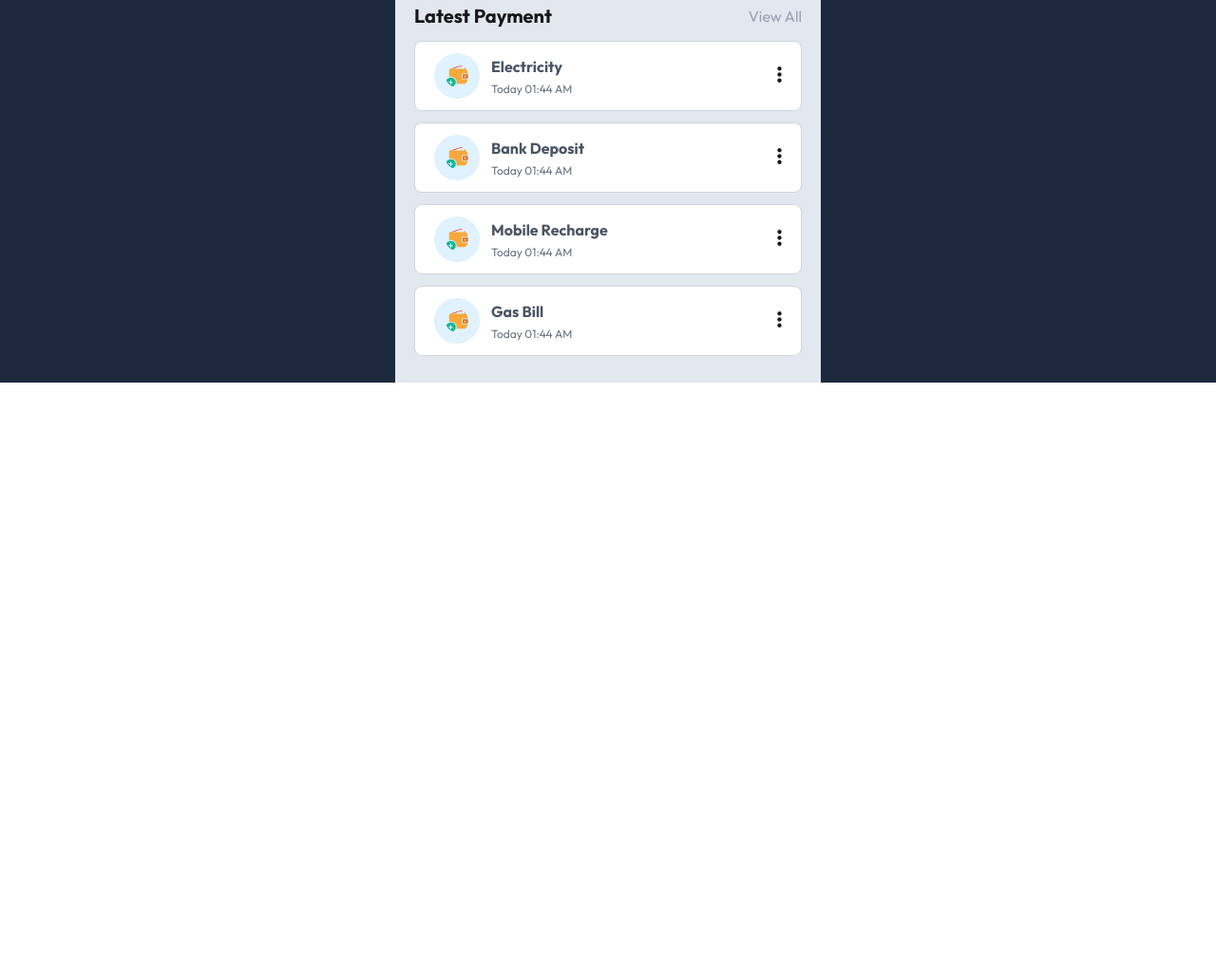
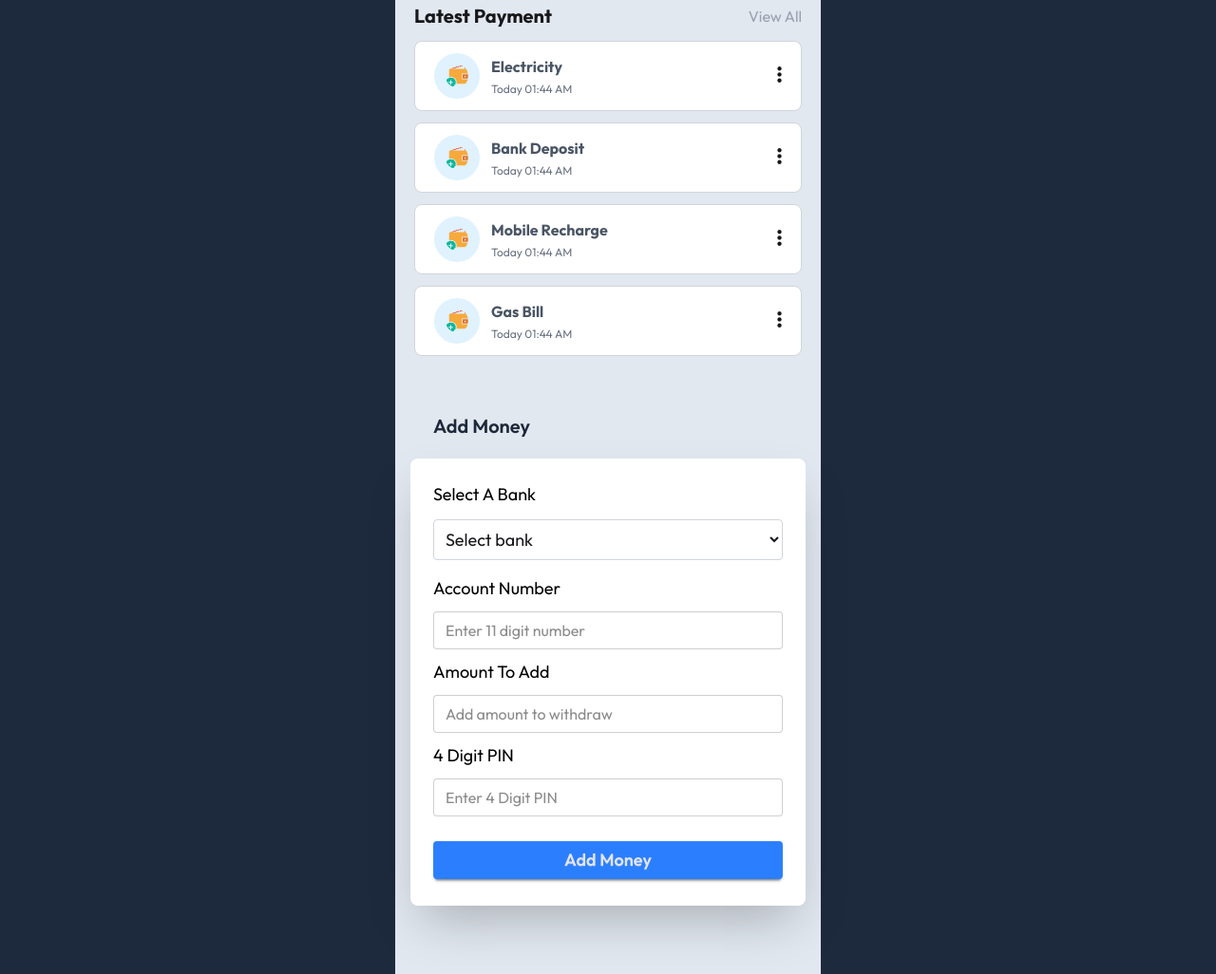
Before and after one commit to hasnaAbdullah/PAYOO-APP, a plain HTML site: page src/home.html in a window 1280 px wide. Shown: the part 466-1492 px from the top of the page at 95% size. Before the commit the page ends 869 px from the top, so only its background shows below. Drawn offline with nearby package versions, Linux system fonts and the light colour scheme.

Commit message:
add money section is included in home page to toggle

```diff
--- a/src/home.html
+++ b/src/home.html
@@ -38,7 +38,9 @@
           <div class="flex justify-between items-center space-x-2">
             <img src="../assets/Group.png" alt="" />
             <div>
-              <h2 class="text-xl font-bold">$45000</h2>
+              <h2 class="text-xl font-bold">
+                $ <span id="main-balance">4500</span>
+              </h2>
               <p class="text-stone-600 text-sm">Available Balance</p>
             </div>
           </div>
@@ -210,7 +212,81 @@
             </div>
           </div>
         </div>
+
+        <!-- add money section -->
+        <div id="addMoney-container" class="py-7 px-5 space-y-8">
+          <h2 class="text-xl font-semibold text-gray-800 mb-1">Add Money</h2>
+
+          <div class="hero block">
+            <div
+              class="hero-content min-w-md max-w-md flex-col lg:flex-row-reverse"
+            >
+              <div class="card bg-base-100 w-full shrink-0 shadow-2xl">
+                <form class="card-body space-y-1">
+                  <label
+                    for="bank-via"
+                    class="fieldset-label text-black text-lg"
+                    >Select A Bank</label
+                  >
+                  <select
+                    class="p-2 text-lg border-gray-300 rounded-sm"
+                    name=""
+                    id="bank-via"
+                  >
+                    <option disabled selected>Select bank</option>
+                    <option value="bkash">bkash</option>
+                    <option value="nagad">nagad</option>
+                    <option value="upai">upai</option>
+                    <option value="rocket">rocket</option>
+                  </select>
+                  <fieldset class="fieldset space-y-1">
+                    <label class="fieldset-label text-black text-lg"
+                      >Account Number</label
+                    >
+                    <input
+                      type="text"
+                      id="account-number"
+                      class="input text-base w-full"
+                      placeholder="Enter 11 digit number"
+                      required
+                    />
+                    <label class="fieldset-label text-black text-lg"
+                      >Amount To Add</label
+                    >
+                    <input
+                      type="text"
+                      id="amount"
+                      class="input text-base w-full"
+                      placeholder="Add amount to withdraw"
+                      required
+                    />
+                    <label class="fieldset-label text-black text-lg"
+                      >4 Digit PIN</label
+                    >
+                    <input
+                      type="text"
+                      id="pin-number"
+                      class="input text-base w-full"
+                      placeholder="Enter 4 Digit PIN"
+                      required
+                    />
+
+                    <button
+                      type="submit"
+                      id="add-money"
+                      class="btn border-none bg-blue-500 btn-neutral mt-4 text-lg"
+                    >
+                      Add Money
+                    </button>
+                  </fieldset>
+                </form>
+              </div>
+            </div>
+          </div>
+        </div>
       </div>
     </section>
+
+    <script src="../script/addMoney.js"></script>
   </body>
 </html>
```
Also changed, not shown: src/add-money.html (+1 -1 lines).
